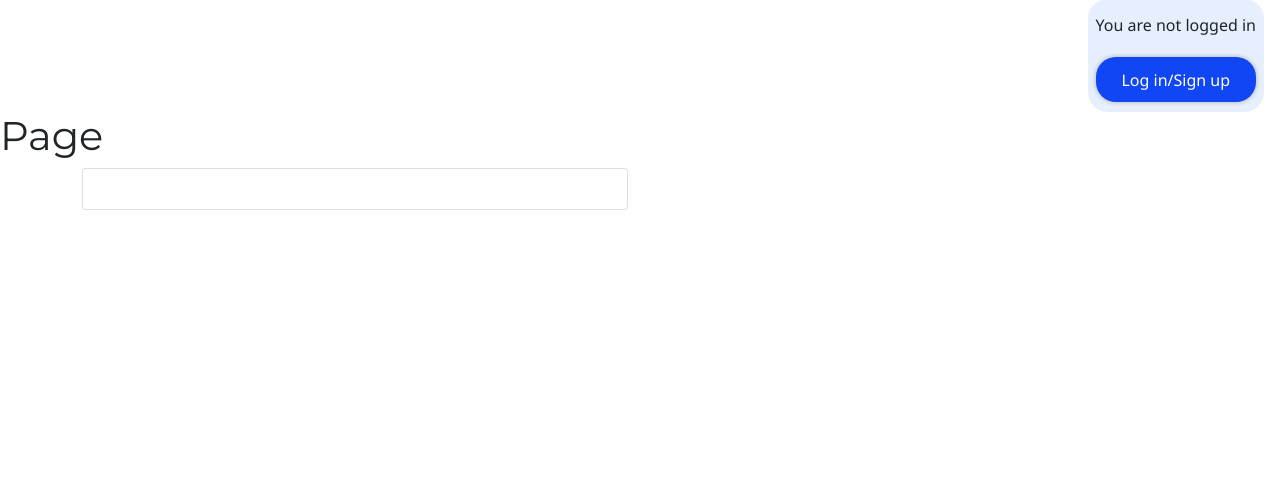
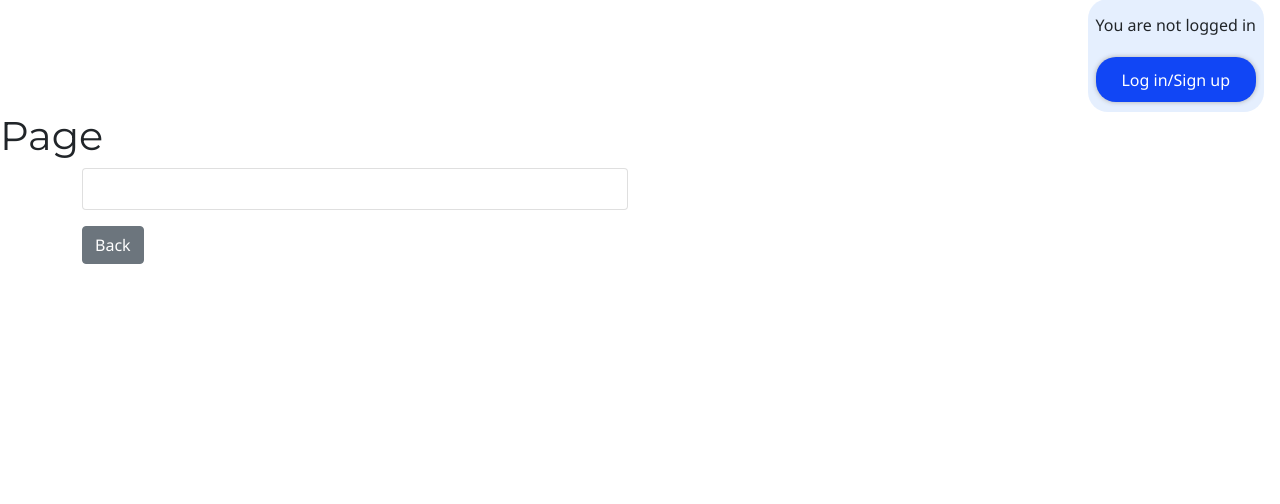
Before and after one commit to SasanTazayoni/L2D-driving-school-CI-PP4, a Django app: template core/templates/core/profile_detail.html in a window 1280 px wide. Shown: the part 116-620 px from the top of the page. Run offline with Django 4.2, Linux system fonts and the light colour scheme; the template is opened without the code that fills it, so the values that code supplies are empty.

Commit message:
Add button to return to user profiles on profile detail template

```diff
--- a/core/templates/core/profile_detail.html
+++ b/core/templates/core/profile_detail.html
@@ -17,6 +17,7 @@
                     <h2>{{ user_profile.user.username }}</h2>
                 </div>
             </div>
+            <a href="{% url 'user_profiles' %}" class="btn btn-secondary mt-3">Back</a>
         </div>
     </div>
 </div>
```
